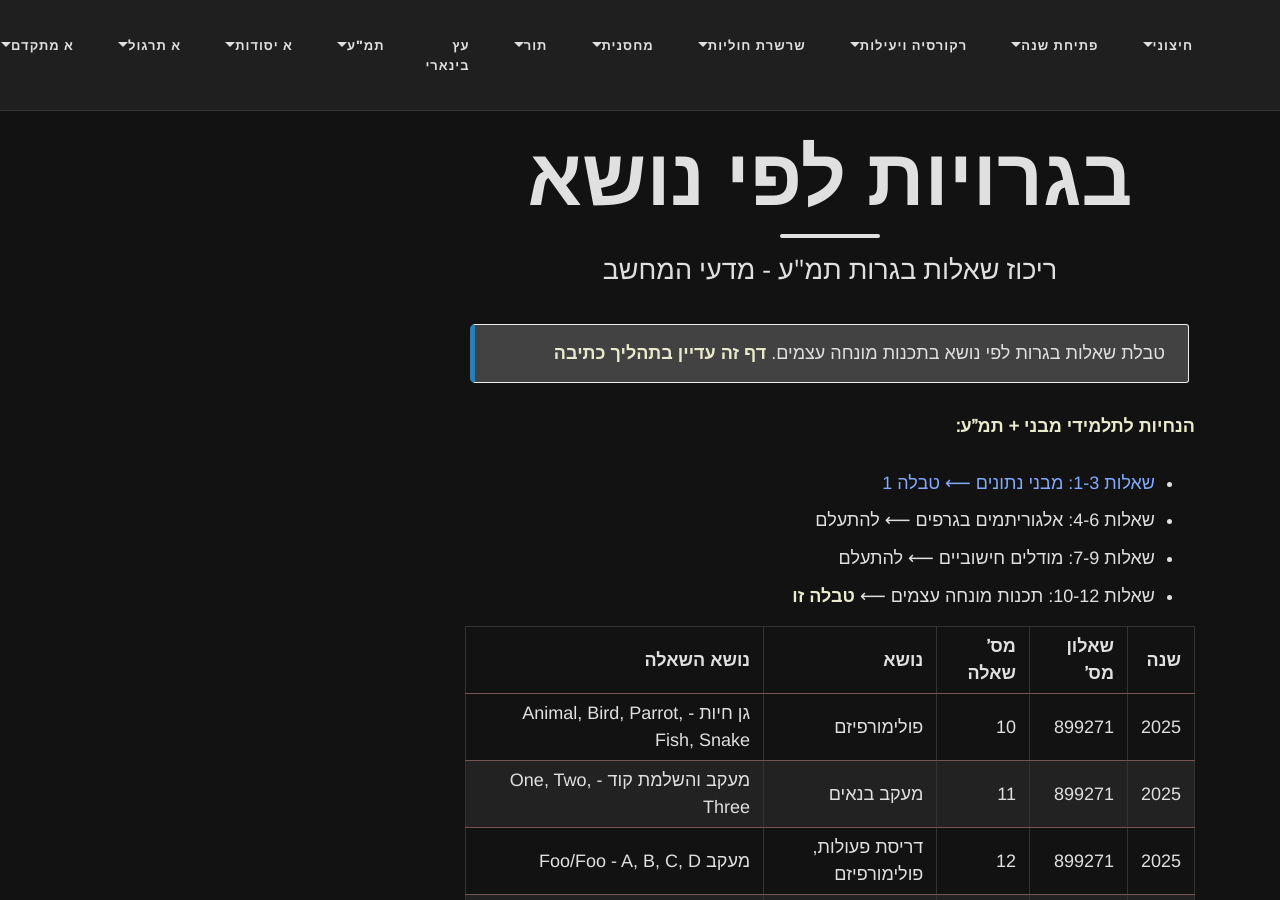
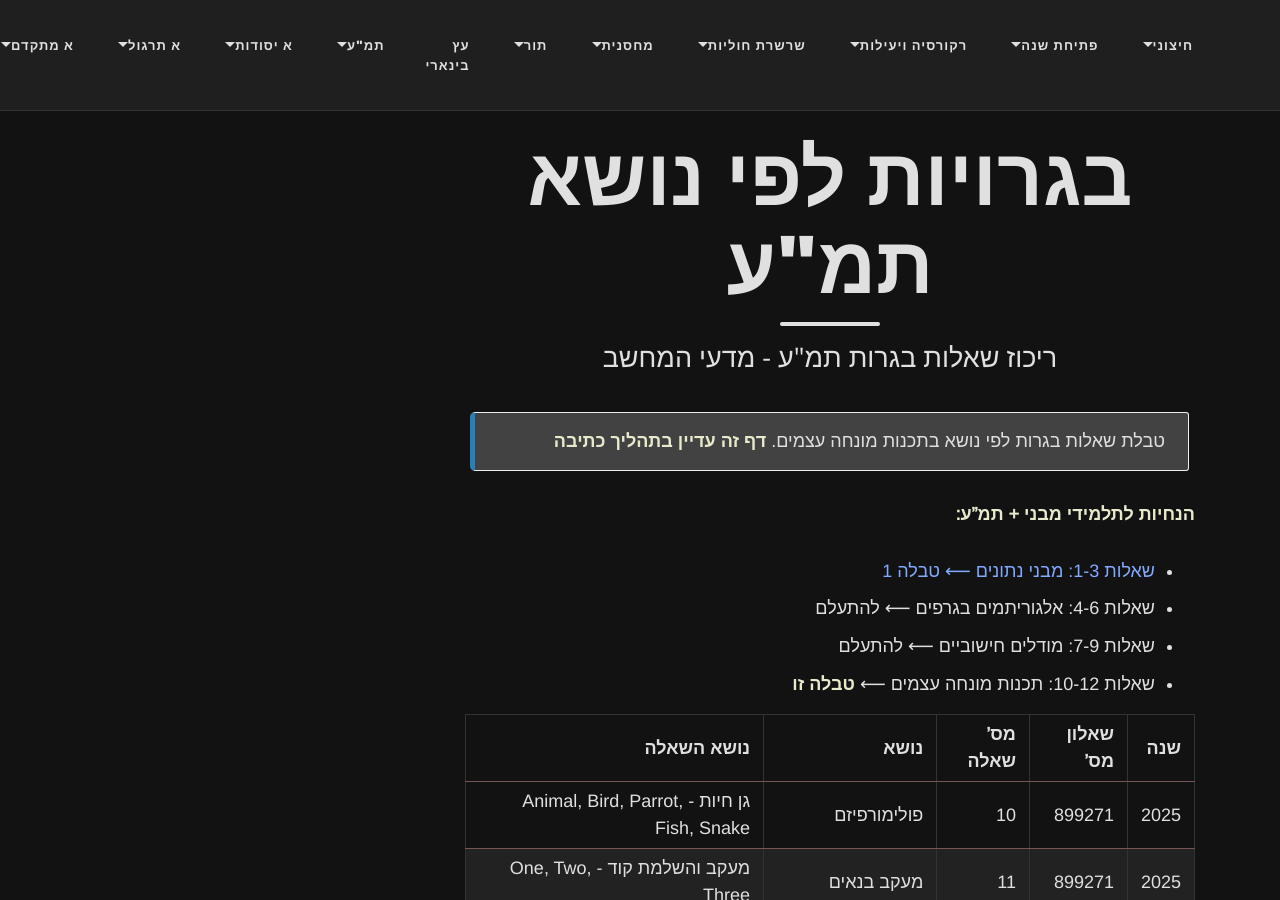
Before and after one commit to 3strategy/BeautifulMivney, a Jekyll site: the page built from bagruyot/IndexQuestionsByTopicOOP.md, in a window 1280 px wide and 900 px high. Built offline with Jekyll 4.4.1, drawn with Linux system fonts in a browser that asks for light colours; comment, search, counter and statistics services are not loaded; some of the changed lines change nothing that is shown.

Commit message:
fix indexing issue caused by bad tags in IndexQuestionsByTopicOOP.md

```diff
--- a/bagruyot/IndexQuestionsByTopicOOP.md
+++ b/bagruyot/IndexQuestionsByTopicOOP.md
@@ -1,8 +1,8 @@
 ---
 layout: page
-title: "בגרויות לפי נושא"
+title: "בגרויות לפי נושא תמ\"ע"
 subtitle: "ריכוז שאלות בגרות תמ\"ע - מדעי המחשב"
-tags: [מטריצה, coverage matrix תמ"ע, שאלות לפי נושא תמ"ע,אינדקס בגרויות תמ"ע, בגרויות לפי נושא תמ"ע]
+tags: [מטריצה, coverage matrix תמע, שאלות לפי נושא תמע,אינדקס בגרויות תמע, בגרויות לפי נושא תמע]
 lang: he
 ---
 
```
